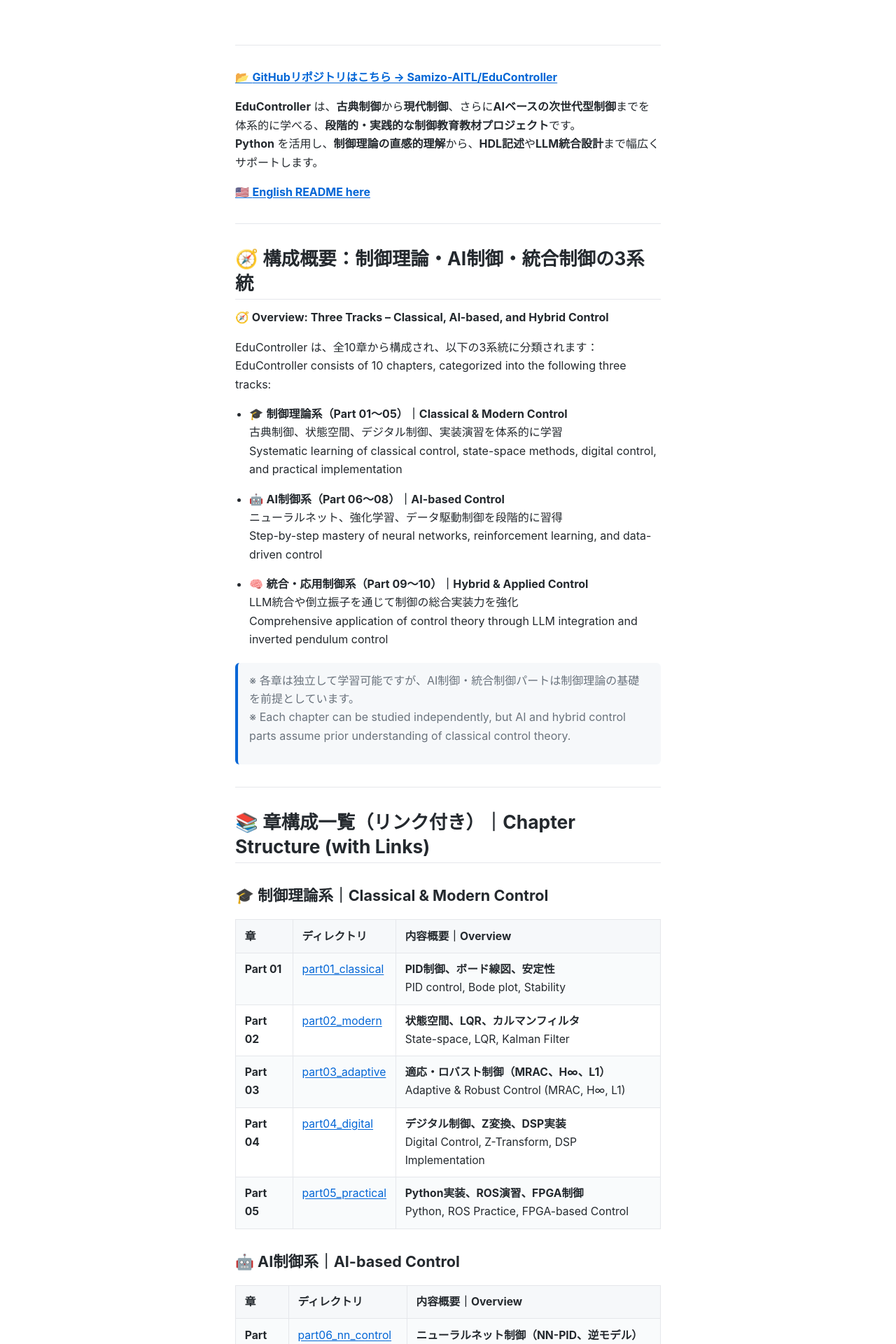
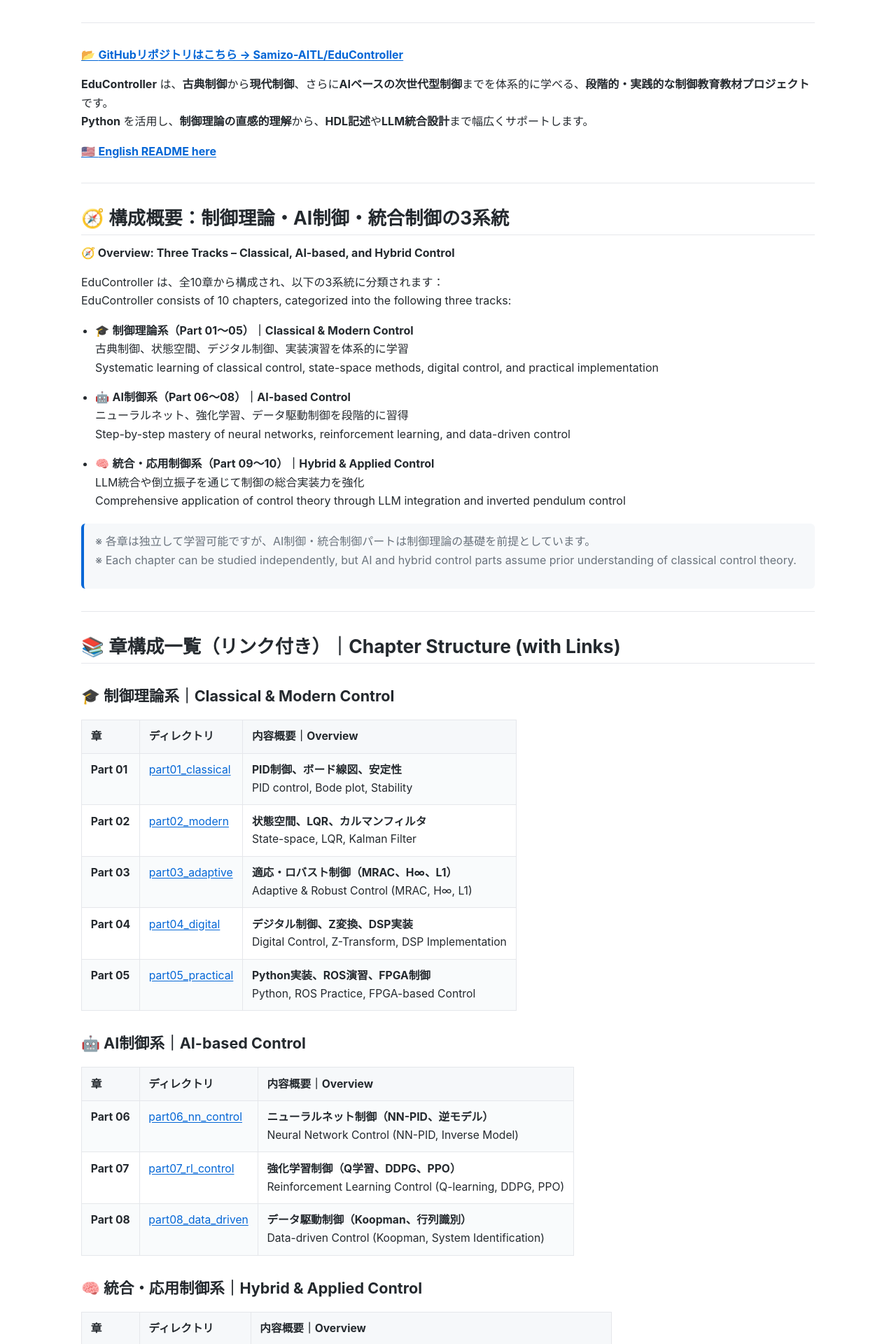
Before and after one commit to Samizo-AITL/EduController, a Jekyll site: the page built from index.md, in a window 1280 px wide. Shown: the top 1920 px of the page at 70% size. Built offline with Jekyll 4.4.1, drawn with Linux system fonts in a browser that asks for light colours.

Commit message:
Update default.html

```diff
--- a/_layouts/default.html
+++ b/_layouts/default.html
@@ -5,45 +5,72 @@
 <html lang="ja">
 <head>
   <meta charset="UTF-8" />
-  <meta name="viewport" content="width=device-width, initial-scale=1" />
-  <title>{{ page.title }}</title>
+  <meta
+    name="viewport"
+    content="width=device-width, initial-scale=1, viewport-fit=cover" />
+  <title>{{ page.title | escape }}</title>
+
+  <!-- Base stylesheet (GitHub Pages / Jekyll) -->
   <link rel="stylesheet" href="{{ "/assets/css/style.css" | relative_url }}" />
 
-  {%- comment -%} SEO（入れてなければ削ってOK） {%- endcomment -%}
+  {%- comment -%} SEO（未使用なら削除可） {%- endcomment -%}
   {% if site.plugins contains "jekyll-seo-tag" %}{% seo %}{% endif %}
 
-  <!-- MathJax (CHTML / インラインは \( ... \) のみに統一) -->
+  <!-- MathJax v3 (CHTML). 既存記事との互換のため \( \) と $ $ の両方を許可 -->
   <script>
     window.MathJax = {
       tex: {
-        inlineMath: [['\\(', '\\)']],               // ← $...$ は使わない
-        displayMath: [['$$', '$$'], ['\\[', '\\]']]
+        inlineMath: [['$', '$'], ['\\(', '\\)']],   // どちらでもOK（推奨: \( ... \)）
+        displayMath: [['$$', '$$'], ['\\[', '\\]']],
+        processEscapes: true,                       // \$ を文字として扱えるように
+        tags: 'ams'
+      },
+      options: {
+        skipHtmlTags: ['script', 'style', 'textarea', 'pre', 'code'] // コードブロック内は無視
       },
       chtml: { scale: 1 }
     };
   </script>
   <script defer src="https://cdn.jsdelivr.net/npm/mathjax@3/es5/tex-chtml.js"></script>
 
-  <!-- 表内の数式の崩れ/はみ出し対策（任意） -->
+  <!-- レイアウト微調整（表・数式・画像・コードの崩れ対策） -->
   <style>
-    /* テーブル内の数式は折り返さない＆横スクロール可 */
-    table { overflow-x: auto; }
+    :root {
+      --content-max: 1080px;
+    }
+    main.container, footer.container {
+      max-width: var(--content-max);
+      margin: 0 auto;
+      padding: 0 1rem;
+    }
+    /* 画像・表・コードの横はみ出し対策 */
+    img, svg, canvas, video { max-width: 100%; height: auto; }
+    pre { overflow-x: auto; -webkit-overflow-scrolling: touch; }
+    code { word-break: break-word; }
+
+    /* 表の横スクロールと数式の折返し抑止 */
+    table { display: block; width: 100%; overflow-x: auto; border-collapse: collapse; }
     td .mjx-container, th .mjx-container {
-      display: inline-block;
-      white-space: nowrap;
-      max-width: 100%;
+      display: inline-block; white-space: nowrap; max-width: 100%;
     }
+
+    /* 余白・可読性 */
+    h1, h2, h3 { scroll-margin-top: 80px; }
+    hr { margin: 2rem 0; }
   </style>
 </head>
 <body>
-  <!-- ここに見出しやロゴは一切出さない -->
+  <!-- 余計な装飾は出さず、コンテンツをそのまま描画 -->
   <main class="container">
     {{ content }}
   </main>
 
-  <footer class="container">
+  <footer class="container" role="contentinfo" aria-label="Site footer">
     <hr />
-    <p>&copy; 2025 <a href="https://github.com/Samizo-AITL">Samizo Shinichi</a></p>
+    <p>
+      &copy; 2025
+      <a href="https://github.com/Samizo-AITL" target="_blank" rel="noopener">Samizo Shinichi</a>
+    </p>
   </footer>
 </body>
 </html>
```
